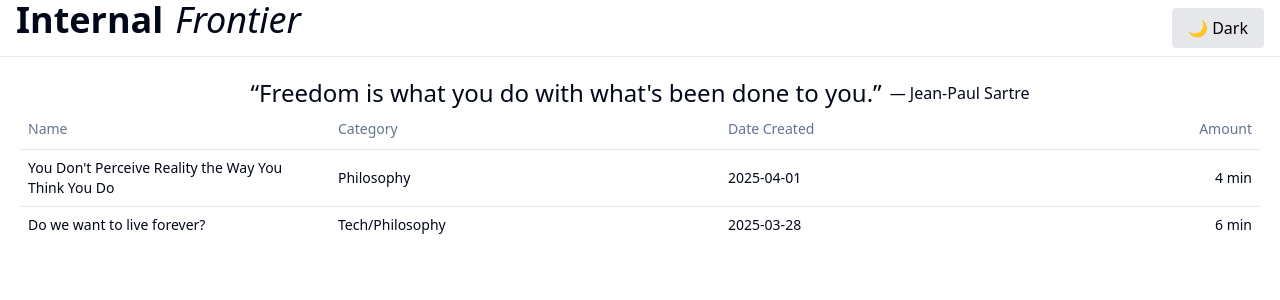
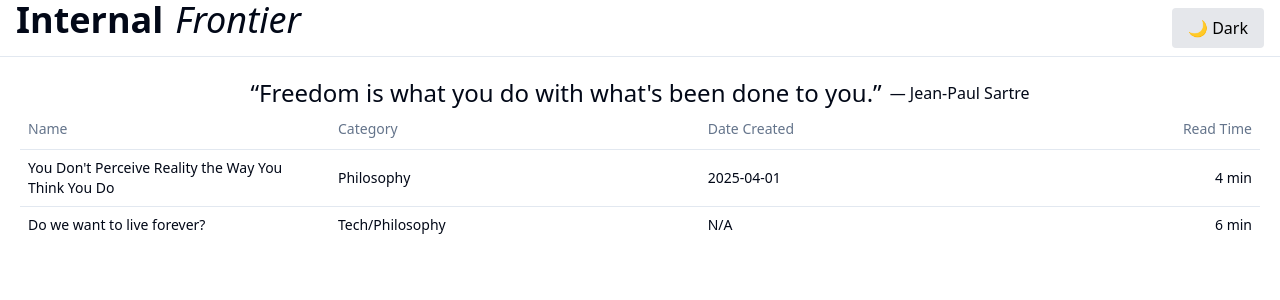
Before and after one commit to DaneBex/Internal-Frontier, a Next.js app: page / in a window 1280 px wide. Shown: the top 300 px of the page. Built offline with nearby package versions, Linux system fonts and the light colour scheme.

Commit message:
amount to 'read time'

```diff
--- a/app/page.tsx
+++ b/app/page.tsx
@@ -15,7 +15,7 @@ export default function Home() {
       <TableHead className="w-[100px]">Name</TableHead>
       <TableHead>Category</TableHead>
       <TableHead>Date Created</TableHead>
-      <TableHead className="text-right">Amount</TableHead>
+      <TableHead className="text-right">Read Time</TableHead>
     </TableRow>
   </TableHeader>
   <TableBody className="w-full">
--- a/app/posts/index.ts
+++ b/app/posts/index.ts
@@ -16,7 +16,7 @@ export const allPosts = [
     {
       slug: 'want-to-live-forever',
       title: 'Do we want to live forever?',
-      date: '2025-03-28',
+      date: 'N/A',
       category: 'Tech/Philosophy',
       readTime: '6 min',
     },
```
